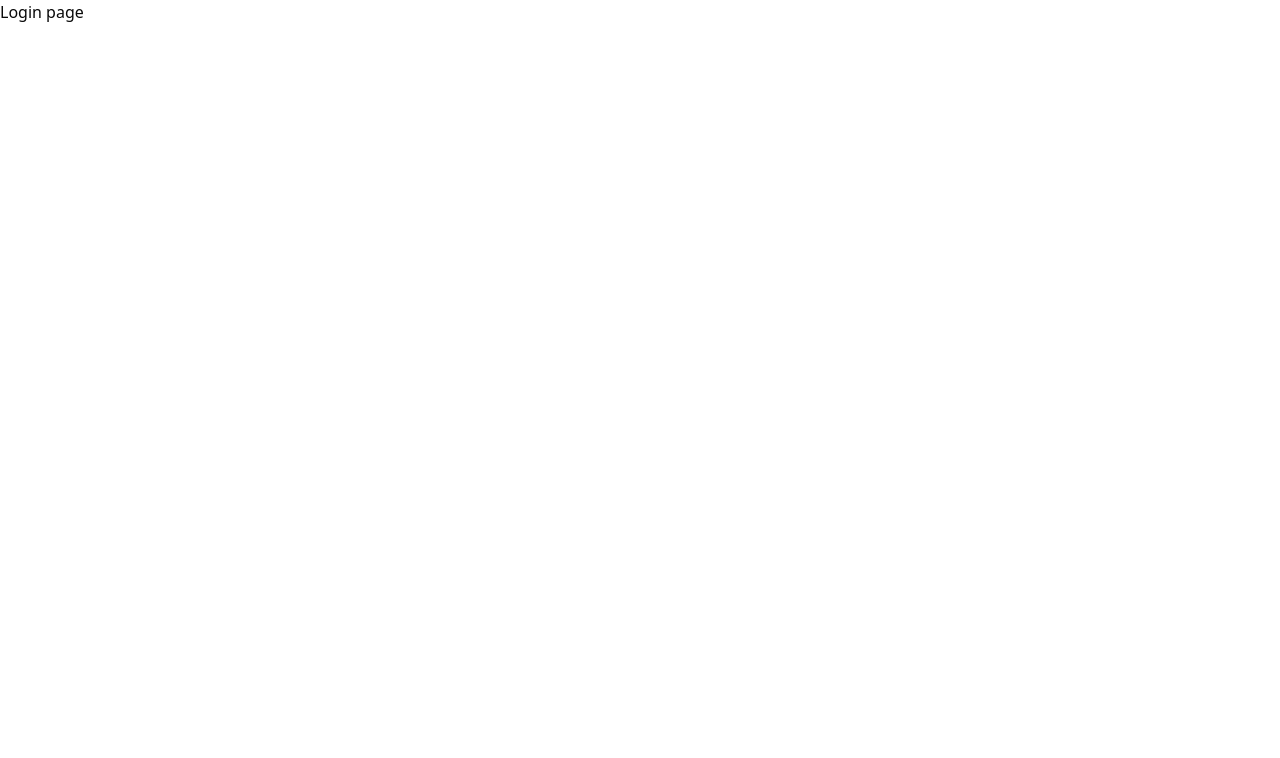
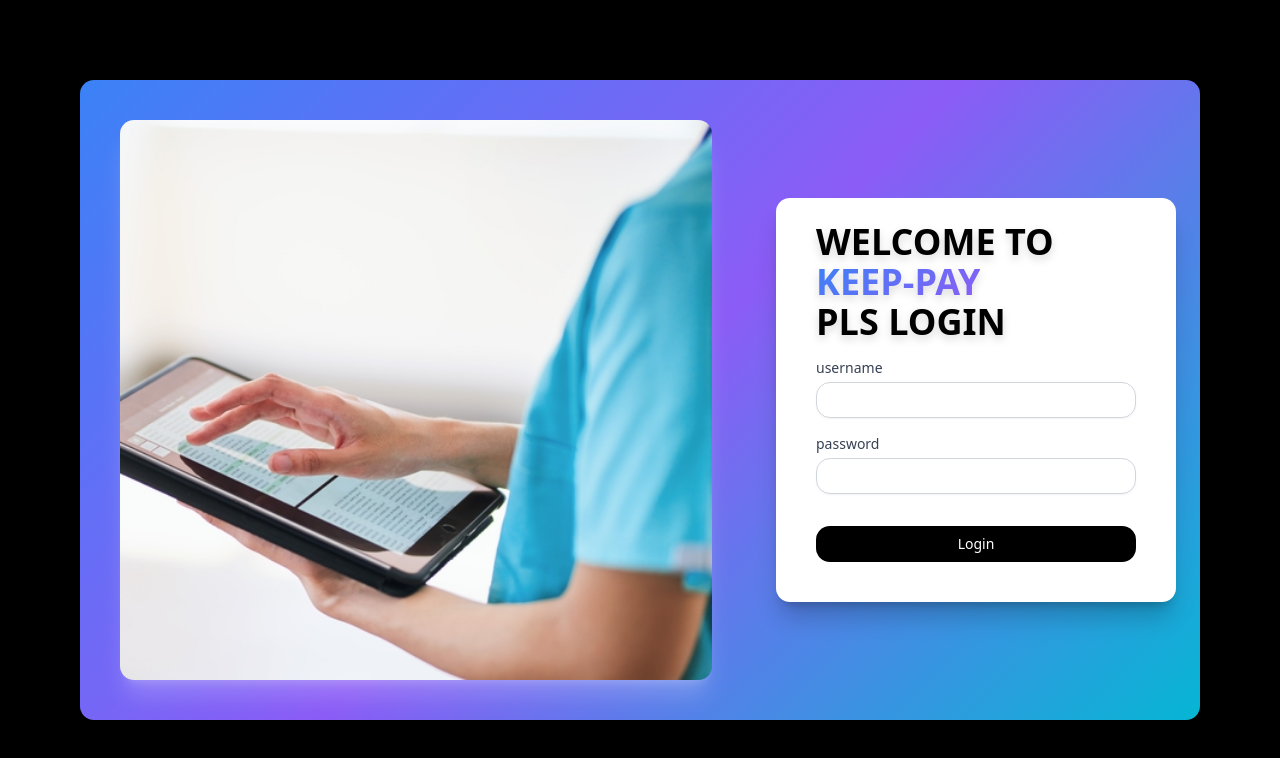
Before and after one commit to minyjae/Keep-pay-frontend, a Next.js app: page /login in a window 1280 px wide. Shown: the top 758 px of the page. Built offline with nearby package versions, Linux system fonts and the light colour scheme.

Commit message:
feat/login page demo

```diff
--- a/package.json
+++ b/package.json
@@ -22,6 +22,7 @@
     "next": "16.0.1",
     "react": "19.2.0",
     "react-dom": "19.2.0",
+    "react-router-dom": "^7.14.0",
     "tailwind-merge": "^3.3.1"
   },
   "devDependencies": {
--- a/src/app/(intro)/page.tsx
+++ b/src/app/(intro)/page.tsx
@@ -122,7 +122,7 @@ export default function Intro() {
   return (
     <div className="relative bg-black min-h-screen">
       <div className="fixed top-0 left-0 w-full z-50">
-        <Navbar />
+        <Navbar path="/login" />
       </div>
 
       <div className="scroll-indicator fixed bottom-10 left-1/2 -translate-x-1/2 z-40 flex flex-col items-center text-white/50 pointer-events-none">
--- a/src/app/globals.css
+++ b/src/app/globals.css
@@ -129,3 +129,7 @@
   background-clip: text;
   animation: gradientShift 6s ease infinite;
 }
+
+.primary {
+  background: linear-gradient(135deg, #3b82f6 0%, #8b5cf6 50%, #06b6d4 100%);
+}
--- a/src/app/login/page.tsx
+++ b/src/app/login/page.tsx
@@ -1,7 +1,88 @@
-import React from 'react'
+"use client";
 
-export default function login() {
+import { useState } from "react";
+import { Input } from "@/components/ui/input";
+import { Button } from "@/components/ui/button";
+
+export default function Login() {
+  const [username, setUsername] = useState("");
+  const [password, setPassword] = useState("");
+
+  const handleLogin = (e: React.FormEvent<HTMLFormElement>) => {
+    e.preventDefault();
+    console.log("Username:", username);
+    console.log("Password:", password);
+  };
+
   return (
-    <div>Login page</div>
-  )
+    // 1. เพิ่ม flex เข้าไป เพื่อให้ items-center และ justify-center ทำงานได้
+    <div className="h-screen w-full flex items-center justify-center bg-black p-20">
+
+      {/* 2. เปลี่ยน bg-primary เป็น primary (ตามชื่อคลาสใน CSS ของคุณ)
+          และเพิ่ม w-full h-full เพื่อให้พื้นหลัง Gradient ยืดเต็มจอ
+      */}
+      <div className="grid grid-cols-[3fr_2fr] primary w-full h-full rounded-xl">
+
+        {/* ฝั่งซ้าย */}
+        <div className="text-white text-center w-full h-full p-10">
+          <img
+            src="/04-save-data.jpg"
+            alt=""
+            className="w-full h-full object-cover object-right rounded-xl shadow-xl shadow-white/20"
+          />
+        </div>
+
+        {/* ฝั่งขวา (ฟอร์มล็อกอิน) */}
+        <div className="bg-white px-10 pb-10 pt-6 rounded-xl shadow-xl shadow-black/20 place-self-center w-full max-w-[400px]">
+          <form
+            onSubmit={handleLogin}
+            className="flex flex-col gap-4 text-black"
+          >
+            <h1 className="font-semibold drop-shadow-lg text-2xl sm:text-4xl uppercase">
+              Welcome to{" "}
+              {/* ลบ text-blue-800 ออก เพราะคุณมี .gradient-text จัดการสีให้แล้ว */}
+              <span className="gradient-text">Keep-pay</span>{" "}
+              <br />
+              pls login
+            </h1>
+
+            <div>
+              <h2 className="text-sm font-medium mb-1 text-gray-700">
+                username
+              </h2>
+              <Input
+                name="username"
+                type="text"
+                required
+                className="rounded-xl border-gray-300"
+                value={username}
+                onChange={(e) => setUsername(e.target.value)}
+              />
+            </div>
+
+            <div>
+              <h2 className="text-sm font-medium mb-1 text-gray-700">
+                password
+              </h2>
+              <Input
+                name="password"
+                type="password"
+                required
+                className="rounded-xl border-gray-300"
+                value={password}
+                onChange={(e) => setPassword(e.target.value)}
+              />
+            </div>
+
+            <Button
+              type="submit"
+              className="mt-4 w-full rounded-xl bg-black text-white hover:bg-gray-800"
+            >
+              Login
+            </Button>
+          </form>
+        </div>
+      </div>
+    </div>
+  );
 }
--- a/src/components/navbar/navbar.tsx
+++ b/src/components/navbar/navbar.tsx
@@ -1,15 +1,16 @@
 import { Button } from "../ui/button"
 import Logo from "../logo/logo"
 import type { VariantProps } from "class-variance-authority"
+import Link from 'next/link';
 
 type NavbarProps = {
-  title?: string
   buttonLabel?: string
   buttonSize?: VariantProps<typeof import("../ui/button").buttonVariants>["size"]
   buttonVariant?: VariantProps<typeof import("../ui/button").buttonVariants>["variant"]
   logoWidth?: number | string
   logoHeight?: number | string
   logoClassName?: string
+  path?: string
 }
 
 export default function Navbar({
@@ -19,15 +20,19 @@ export default function Navbar({
   logoWidth = 50,
   logoHeight = 50,
   logoClassName = "",
+  path = "/login",
 }: NavbarProps) {
   return (
     <div className="bg-black flex flex-row justify-between items-center h-20 px-4 py-4 shadow-sm shadow-white/30">
       <div className="h-12">
         <Logo width={logoWidth} height={logoHeight} className={logoClassName} />
       </div>
-      <Button size={buttonSize} variant={buttonVariant}>
-        {buttonLabel}
-      </Button>
+
+      <Link href={path}>
+        <Button size={buttonSize} variant={buttonVariant} className="cursor-pointer">
+          {buttonLabel}
+        </Button>
+      </Link>
     </div>
   )
 }
```
Also changed, not shown: public/04-save-data.jpg (added), 1 other file (tests, documents, lock files or other folders).
